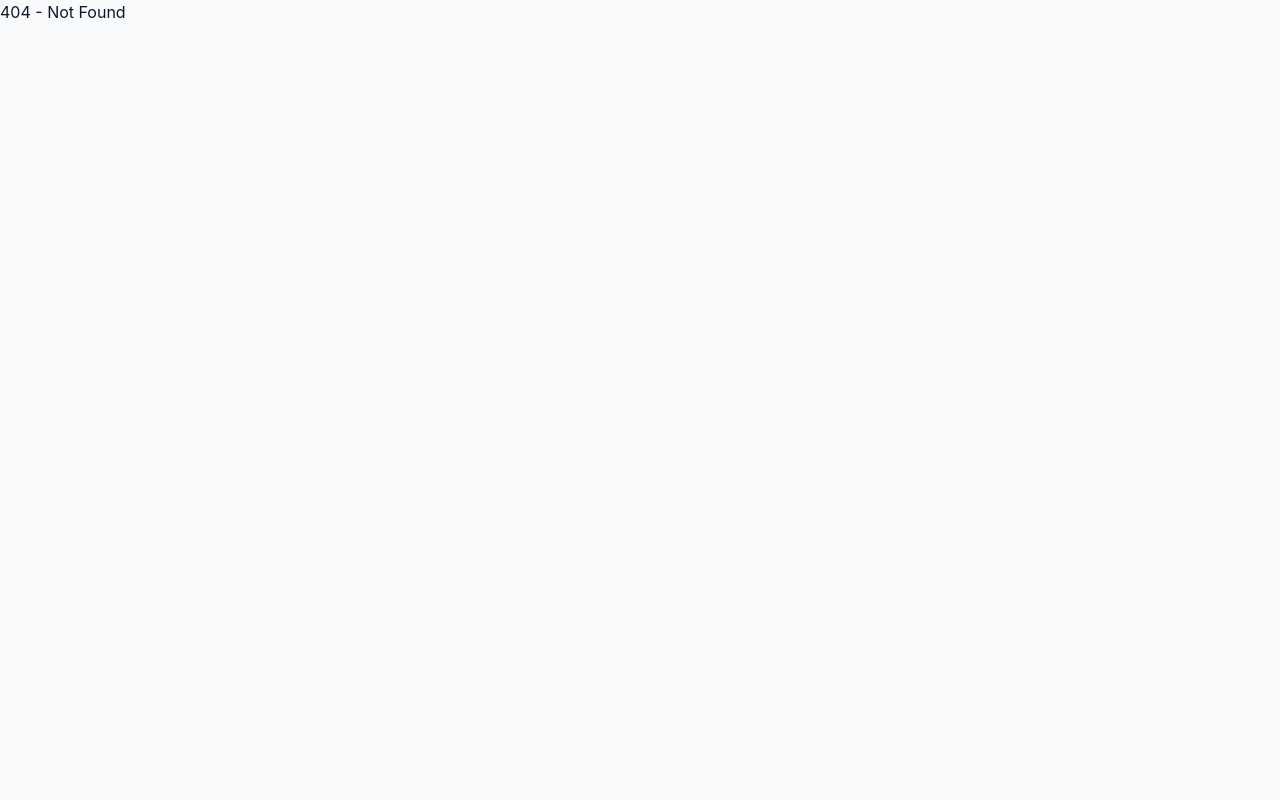
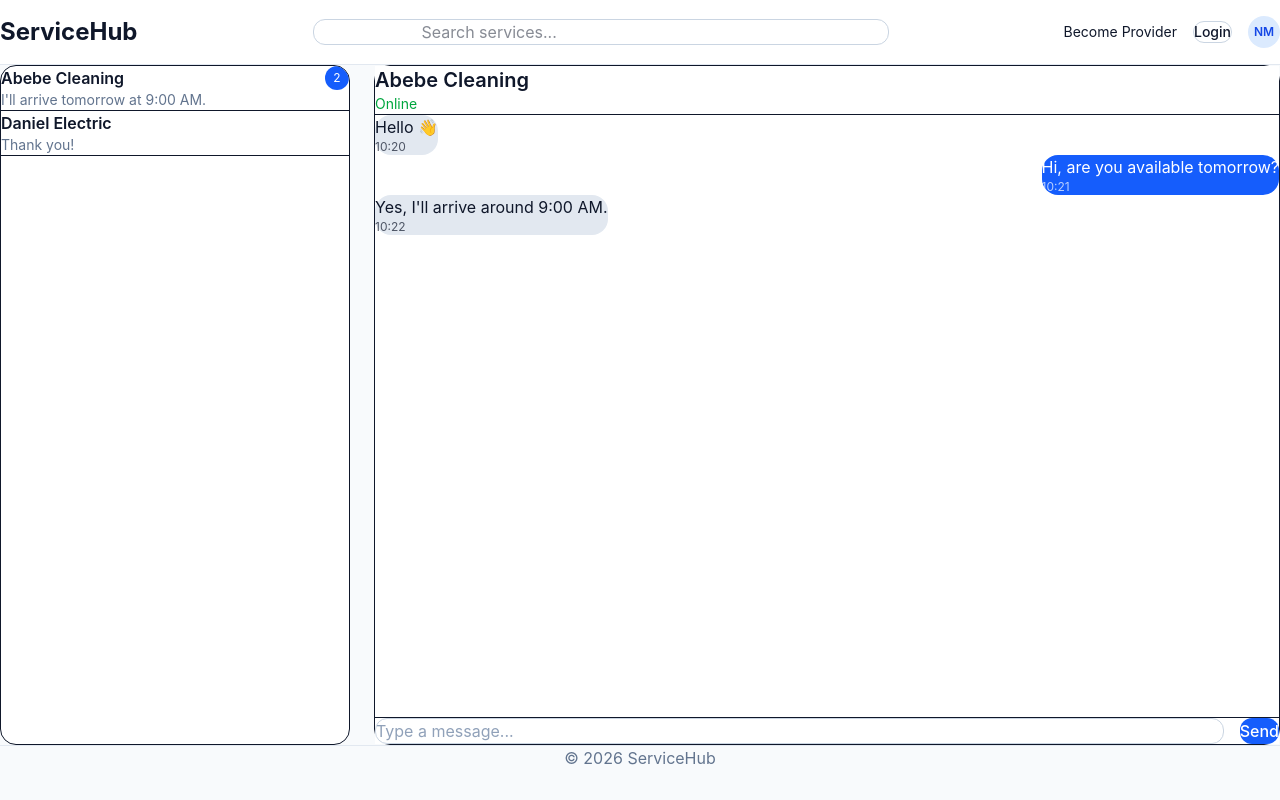
Before and after one commit to nibmangit/servicehub, a React app in the folder frontend/: page /chat in a window 1280 px wide. Before the commit this address had no page. Built offline with nearby package versions, Linux system fonts and the light colour scheme; the HTML template or start-up script is replaced by a standard one.

Commit message:
feat: add the chat page with its compontnt

```diff
--- a/frontend/src/app/router/router.jsx
+++ b/frontend/src/app/router/router.jsx
@@ -16,6 +16,7 @@ import ServiceDetailPage from "../../pages/ServiceDetailPage";
 import RequestDetailPage from "../../pages/RequestDetailPage";
 import RequestsPage from "../../pages/RequestsPage";
 import IncomingRequestsPage from "../../pages/IncomingRequestsPage";
+import ChatPage from "../../pages/ChatPage";
 
 export const router = createBrowserRouter([
     {
@@ -46,6 +47,10 @@ export const router = createBrowserRouter([
                 path: "provider/requests",
                 element: <IncomingRequestsPage />,
             },
+            {
+                path: "chat",
+                element: <ChatPage />
+            }
         ],
     },
     {
--- a/frontend/src/components/cards/ConversationCard.jsx
+++ b/frontend/src/components/cards/ConversationCard.jsx
@@ -0,0 +1,46 @@
+export default function ConversationCard({ conversation }) {
+    return (
+        <div
+            className="
+                p-4
+                border-b
+                cursor-pointer
+                hover:bg-slate-50
+            "
+        >
+            <div className="flex justify-between">
+
+                <div>
+
+                    <h3 className="font-semibold">
+                        {conversation.name}
+                    </h3>
+
+                    <p className="text-sm text-slate-500">
+                        {conversation.lastMessage}
+                    </p>
+
+                </div>
+
+                {conversation.unread > 0 && (
+                    <span
+                        className="
+                            bg-blue-600
+                            text-white
+                            rounded-full
+                            w-6
+                            h-6
+                            flex
+                            items-center
+                            justify-center
+                            text-xs
+                        "
+                    >
+                        {conversation.unread}
+                    </span>
+                )}
+
+            </div>
+        </div>
+    );
+}
--- a/frontend/src/components/chat/ChatHeader.jsx
+++ b/frontend/src/components/chat/ChatHeader.jsx
@@ -0,0 +1,37 @@
+export default function ChatHeader({ conversation }) {
+    return (
+        <div
+            className="
+                border-b
+                px-6
+                py-4
+                flex
+                items-center
+                justify-between
+                bg-white
+            "
+        >
+            <div>
+
+                <h2 className="text-xl font-semibold">
+                    {conversation.name}
+                </h2>
+
+                <p
+                    className={`
+                        text-sm
+                        ${
+                            conversation.online
+                                ? "text-green-600"
+                                : "text-slate-500"
+                        }
+                    `}
+                >
+                    {conversation.online ? "Online" : "Offline"}
+                </p>
+
+            </div>
+
+        </div>
+    );
+}
--- a/frontend/src/components/chat/ChatInput.jsx
+++ b/frontend/src/components/chat/ChatInput.jsx
@@ -0,0 +1,47 @@
+import { useState } from "react";
+
+import Input from "../ui/Input";
+import Button from "../ui/Button";
+
+export default function ChatInput() {
+
+    const [message, setMessage] = useState("");
+
+    const handleSend = () => {
+
+        if (!message.trim()) return;
+
+        console.log(message);
+
+        setMessage("");
+
+    };
+
+    return (
+
+        <div
+            className="
+                border-t
+                p-4
+                flex
+                gap-4
+                bg-white
+            "
+        >
+
+            <Input
+                placeholder="Type a message..."
+                value={message}
+                onChange={(e) => setMessage(e.target.value)}
+                className="flex-1"
+            />
+
+            <Button onClick={handleSend}>
+                Send
+            </Button>
+
+        </div>
+
+    );
+
+}
--- a/frontend/src/components/chat/ChatWindow.jsx
+++ b/frontend/src/components/chat/ChatWindow.jsx
@@ -0,0 +1,55 @@
+import ChatHeader from "./ChatHeader";
+import ChatInput from "./ChatInput";
+import MessageBubble from "./MessageBubble";
+
+import {
+    conversations,
+    messages,
+} from "../../mocks/chats";
+
+export default function ChatWindow() {
+
+    const conversation = conversations[0];
+
+    return (
+
+        <div
+            className="
+                flex
+                flex-col
+                h-full
+                bg-white
+                rounded-2xl
+                border
+            "
+        >
+
+            <ChatHeader conversation={conversation} />
+
+            <div
+                className="
+                    flex-1
+                    p-6
+                    space-y-4
+                    overflow-y-auto
+                "
+            >
+
+                {messages.map((message) => (
+
+                    <MessageBubble
+                        key={message.id}
+                        message={message}
+                    />
+
+                ))}
+
+            </div>
+
+            <ChatInput />
+
+        </div>
+
+    );
+
+}
--- a/frontend/src/components/chat/ConversationList.jsx
+++ b/frontend/src/components/chat/ConversationList.jsx
@@ -0,0 +1,19 @@
+import ConversationCard from "../cards/ConversationCard";
+import { conversations } from "../../mocks/chats";
+
+export default function ConversationList() {
+    return (
+        <div className="bg-white rounded-2xl border overflow-hidden">
+
+            {conversations.map(conversation => (
+
+                <ConversationCard
+                    key={conversation.id}
+                    conversation={conversation}
+                />
+
+            ))}
+
+        </div>
+    );
+}
--- a/frontend/src/components/chat/MessageBubble.jsx
+++ b/frontend/src/components/chat/MessageBubble.jsx
@@ -0,0 +1,31 @@
+export default function MessageBubble({ message }) {
+    const mine = message.sender === "customer";
+
+    return (
+        <div
+            className={`flex ${
+                mine ? "justify-end" : "justify-start"
+            }`}
+        >
+            <div
+                className={`
+                    max-w-xs
+                    rounded-2xl
+                    px-4
+                    py-3
+                    ${
+                        mine
+                            ? "bg-blue-600 text-white"
+                            : "bg-slate-200"
+                    }
+                `}
+            >
+                <p>{message.text}</p>
+
+                <p className="text-xs mt-2 opacity-70">
+                    {message.time}
+                </p>
+            </div>
+        </div>
+    );
+}
--- a/frontend/src/mocks/chats.js
+++ b/frontend/src/mocks/chats.js
@@ -0,0 +1,39 @@
+export const conversations = [
+    {
+        id: 1,
+        name: "Abebe Cleaning",
+        avatar: null,
+        online: true,
+        lastMessage: "I'll arrive tomorrow at 9:00 AM.",
+        unread: 2,
+    },
+    {
+        id: 2,
+        name: "Daniel Electric",
+        avatar: null,
+        online: false,
+        lastMessage: "Thank you!",
+        unread: 0,
+    },
+];
+
+export const messages = [
+    {
+        id: 1,
+        sender: "provider",
+        text: "Hello 👋",
+        time: "10:20",
+    },
+    {
+        id: 2,
+        sender: "customer",
+        text: "Hi, are you available tomorrow?",
+        time: "10:21",
+    },
+    {
+        id: 3,
+        sender: "provider",
+        text: "Yes, I'll arrive around 9:00 AM.",
+        time: "10:22",
+    },
+];
--- a/frontend/src/pages/ChatPage.jsx
+++ b/frontend/src/pages/ChatPage.jsx
@@ -1,3 +1,29 @@
+import ConversationList from "../components/chat/ConversationList";
+import ChatWindow from "../components/chat/ChatWindow";
+
 export default function ChatPage() {
-    return <h1>Chat</h1>;
+
+    return (
+
+        <div
+            className="
+                h-[85vh]
+                max-w-7xl
+                mx-auto
+                px-6
+                py-8
+                grid
+                lg:grid-cols-[350px_1fr]
+                gap-6
+            "
+        >
+
+            <ConversationList />
+
+            <ChatWindow />
+
+        </div>
+
+    );
+
 }
```
